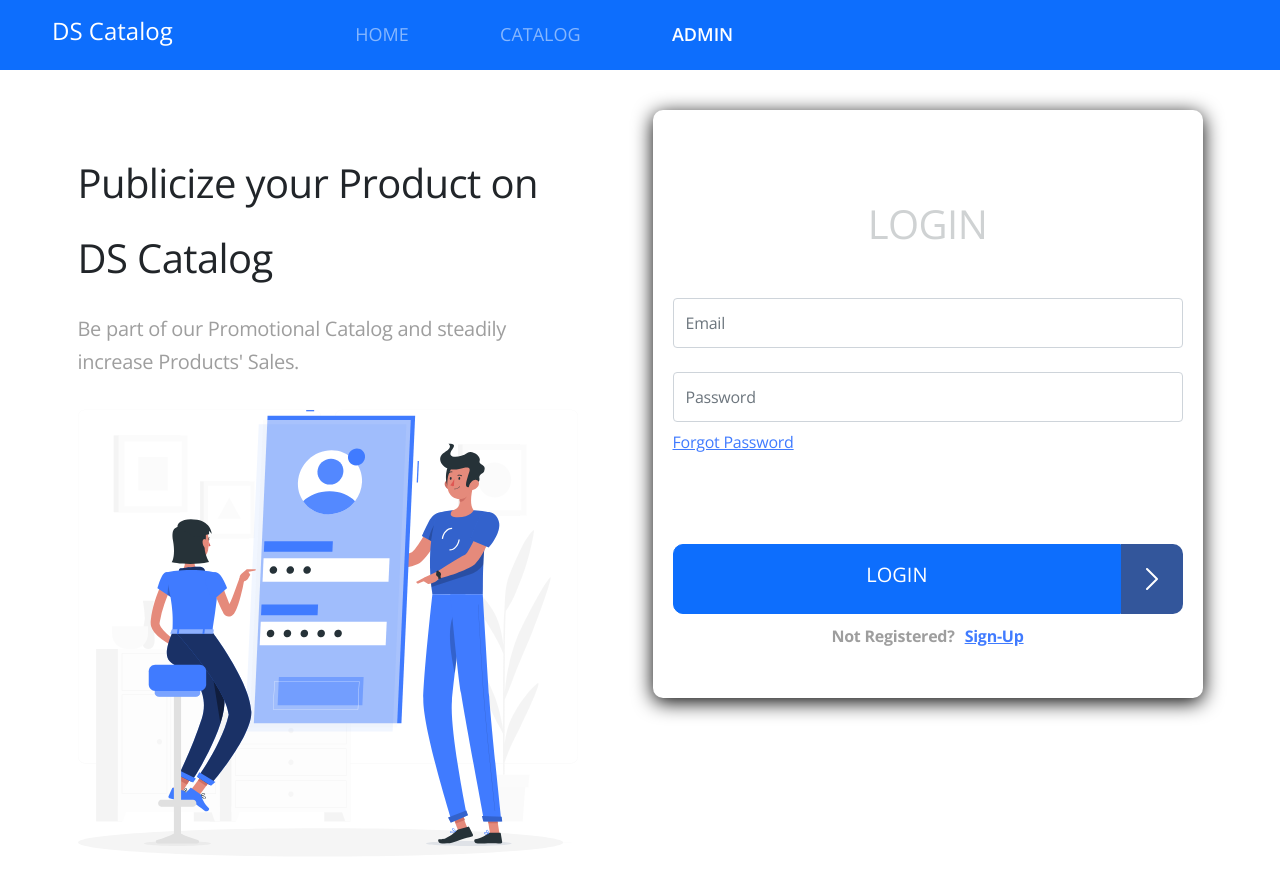
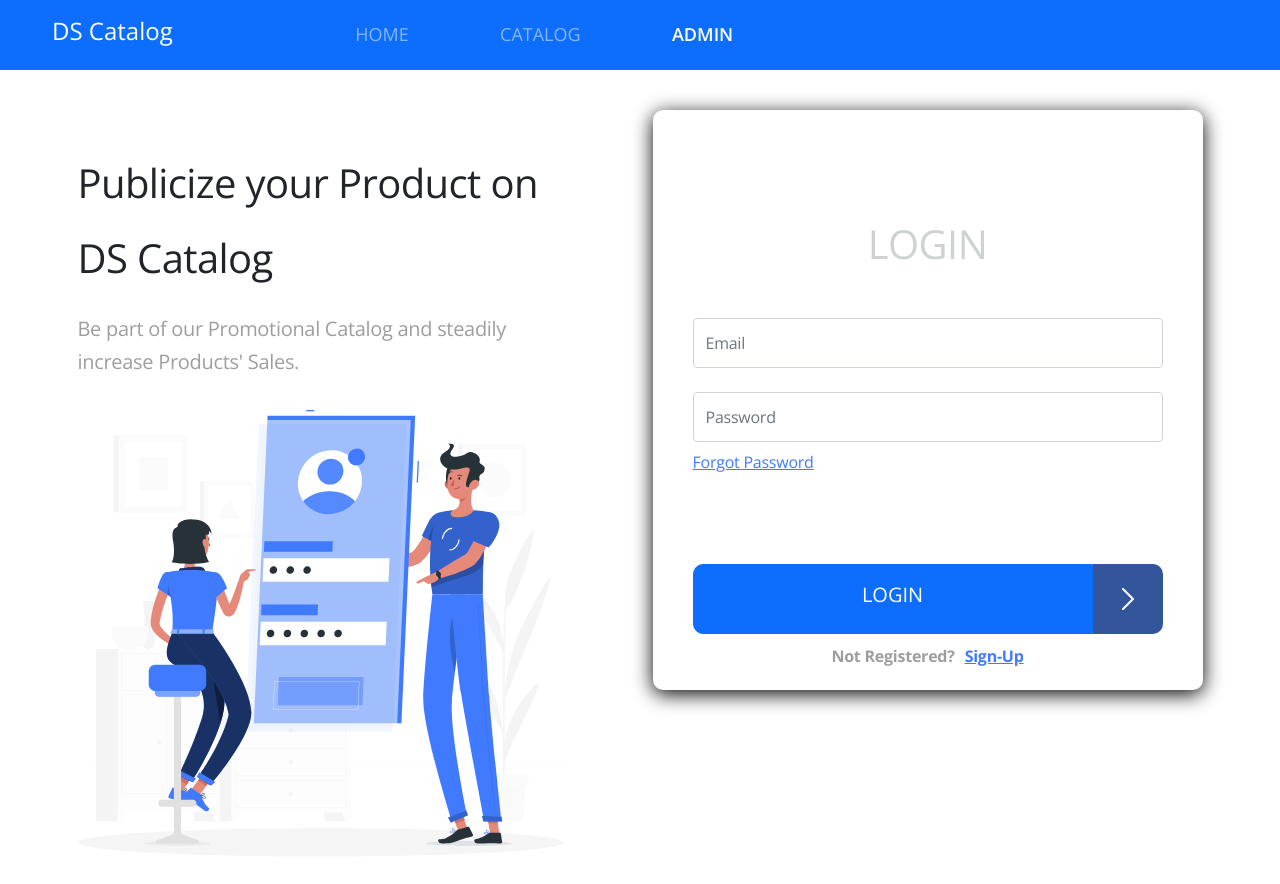
Before and after one commit to CarlosLaurine/Complete-DS-Catalog-App, a React (Create React App) app in the folder frontend-web/: page /admin/auth/login in a window 1280 px wide. Shown: the top 884 px of the page. Built offline with nearby package versions, Linux system fonts and the light colour scheme; no server answers.

Commit message:
Login Card Style Configured at login Sub-Route 2/2

```diff
--- a/frontend-web/src/components/ButtonIcon/style.css
+++ b/frontend-web/src/components/ButtonIcon/style.css
@@ -3,7 +3,7 @@
 }
 
 .btn-container button {
-  width: 100%;
+  width: calc(100% - 50px);
   border-radius: 10px 0px 0px 10px;
 }
 
@@ -32,4 +32,7 @@ btn h5 {
     height: 70px;
     width: 70px;
   }
+  .btn-container button {
+    width: calc(100% - 70px);
+  }
 }
--- a/frontend-web/src/pages/Admin/Auth/Login/style.css
+++ b/frontend-web/src/pages/Admin/Auth/Login/style.css
@@ -47,3 +47,9 @@
   text-align: center;
   margin-bottom: 30px;
 }
+@media (min-width: 576px) {
+  .login-card {
+    padding: 40px;
+    height: 580px;
+  }
+}
```
